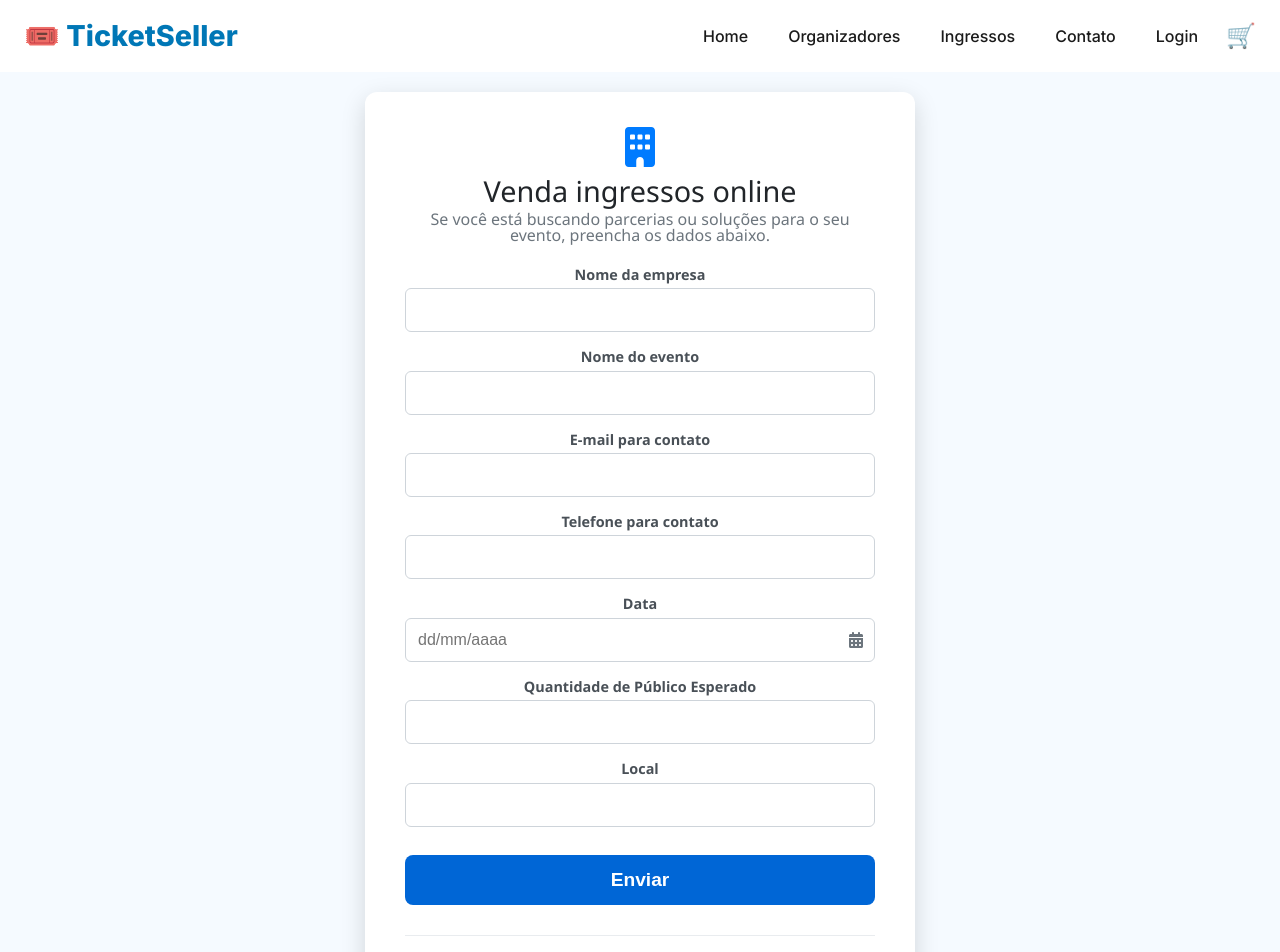
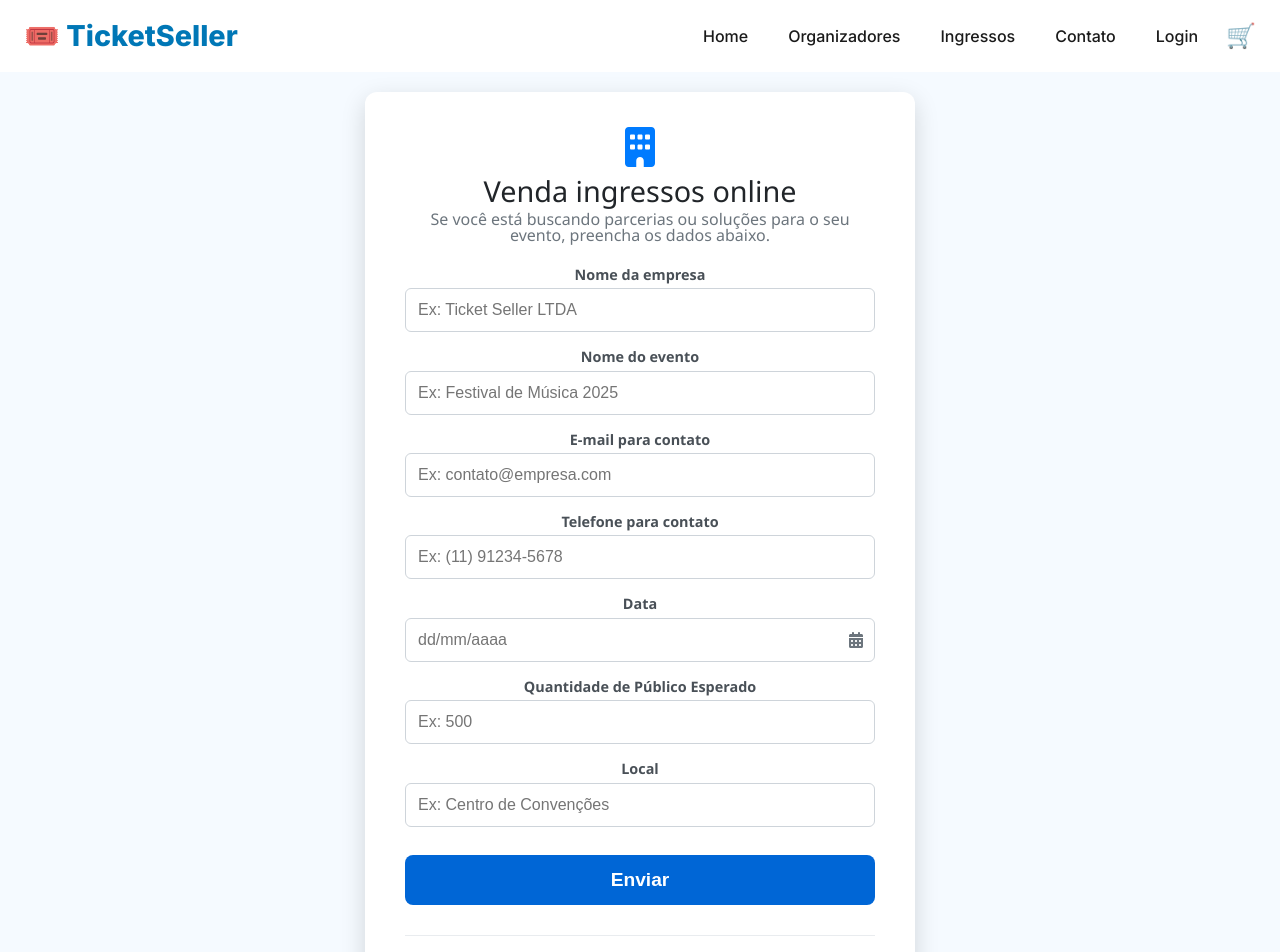
Before and after one commit to Projetos-de-Extensao/PFE_25.1_8001_I, a React (Vite) app in the folder TicketMaster/: page /organizadores in a window 1280 px wide. Shown: the top 952 px of the page. Built offline with nearby package versions, Linux system fonts and the light colour scheme.

Commit message:
organizadores placeholder

```diff
--- a/TicketMaster/src/components/organizadores/Organizadores.jsx
+++ b/TicketMaster/src/components/organizadores/Organizadores.jsx
@@ -1,7 +1,6 @@
 import React, { useState } from 'react';
 import './Organizadores.css';
 import { FontAwesomeIcon } from '@fortawesome/react-fontawesome';
-// REMOVIDO: O ícone 'faTimes' não é mais necessário
 import { faCalendarAlt, faBuilding, faEnvelope, faPhone, faCheckCircle } from '@fortawesome/free-solid-svg-icons';
 
 function Organizadores() {
@@ -44,53 +43,102 @@ function Organizadores() {
     }, 3000);
   };
 
-  // REMOVIDO: A função handleClose não é mais necessária
-  // const handleClose = () => { ... };
-
   return (
     <div className="organizadores-page-container">
       <div className="modal-overlay">
         <div className="modal-content">
-
-          {/* REMOVIDO: O botão de fechar (X) que estava aqui foi apagado */}
-
           <div className="modal-header">
             <FontAwesomeIcon icon={faBuilding} className="header-icon" />
             <h2>Venda ingressos online</h2>
             <p>Se você está buscando parcerias ou soluções para o seu evento, preencha os dados abaixo.</p>
           </div>
           <form onSubmit={handleSubmit} className="modal-form">
-            {/* O resto do seu formulário permanece igual... */}
             <div className="input-group">
               <label htmlFor="nomeEmpresa">Nome da empresa</label>
-              <input type="text" id="nomeEmpresa" name="nomeEmpresa" value={formData.nomeEmpresa} onChange={handleChange} required />
+              <input
+                type="text"
+                id="nomeEmpresa"
+                name="nomeEmpresa"
+                value={formData.nomeEmpresa}
+                onChange={handleChange}
+                required
+                placeholder="Ex: Ticket Seller LTDA"
+              />
             </div>
             <div className="input-group">
               <label htmlFor="nomeEvento">Nome do evento</label>
-              <input type="text" id="nomeEvento" name="nomeEvento" value={formData.nomeEvento} onChange={handleChange} required />
+              <input
+                type="text"
+                id="nomeEvento"
+                name="nomeEvento"
+                value={formData.nomeEvento}
+                onChange={handleChange}
+                required
+                placeholder="Ex: Festival de Música 2025"
+              />
             </div>
             <div className="input-group">
               <label htmlFor="emailContato">E-mail para contato</label>
-              <input type="email" id="emailContato" name="emailContato" value={formData.emailContato} onChange={handleChange} required />
+              <input
+                type="email"
+                id="emailContato"
+                name="emailContato"
+                value={formData.emailContato}
+                onChange={handleChange}
+                required
+                placeholder="Ex: contato@empresa.com"
+              />
             </div>
             <div className="input-group">
               <label htmlFor="telefoneContato">Telefone para contato</label>
-              <input type="tel" id="telefoneContato" name="telefoneContato" value={formData.telefoneContato} onChange={handleChange} required />
+              <input
+                type="tel"
+                id="telefoneContato"
+                name="telefoneContato"
+                value={formData.telefoneContato}
+                onChange={handleChange}
+                required
+                placeholder="Ex: (11) 91234-5678"
+              />
             </div>
             <div className="input-group">
               <label htmlFor="dataEvento">Data</label>
               <div className="date-input-wrapper">
-                <input type="text" id="dataEvento" name="dataEvento" placeholder="dd/mm/aaaa" value={formData.dataEvento} onChange={handleChange} required />
+                <input
+                  type="text"
+                  id="dataEvento"
+                  name="dataEvento"
+                  placeholder="dd/mm/aaaa"
+                  value={formData.dataEvento}
+                  onChange={handleChange}
+                  required
+                />
                 <FontAwesomeIcon icon={faCalendarAlt} className="input-icon" />
               </div>
             </div>
             <div className="input-group">
               <label htmlFor="publicoEsperado">Quantidade de Público Esperado</label>
-              <input type="number" id="publicoEsperado" name="publicoEsperado" value={formData.publicoEsperado} onChange={handleChange} required />
+              <input
+                type="number"
+                id="publicoEsperado"
+                name="publicoEsperado"
+                value={formData.publicoEsperado}
+                onChange={handleChange}
+                required
+                placeholder="Ex: 500"
+              />
             </div>
             <div className="input-group">
               <label htmlFor="localEvento">Local</label>
-              <input type="text" id="localEvento" name="localEvento" value={formData.localEvento} onChange={handleChange} required />
+              <input
+                type="text"
+                id="localEvento"
+                name="localEvento"
+                value={formData.localEvento}
+                onChange={handleChange}
+                required
+                placeholder="Ex: Centro de Convenções"
+              />
             </div>
             <button type="submit" className="submit-button">Enviar</button>
           </form>
```
